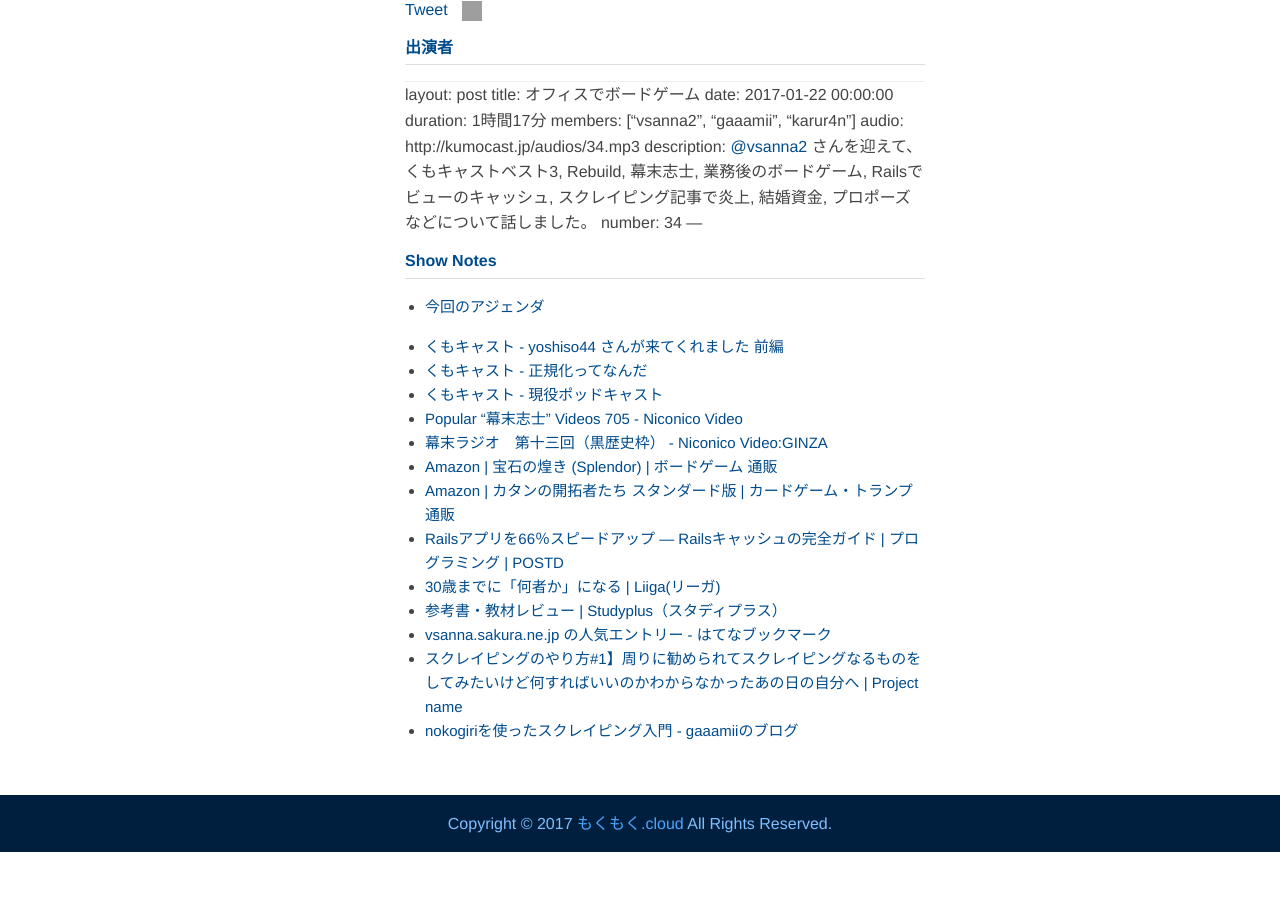
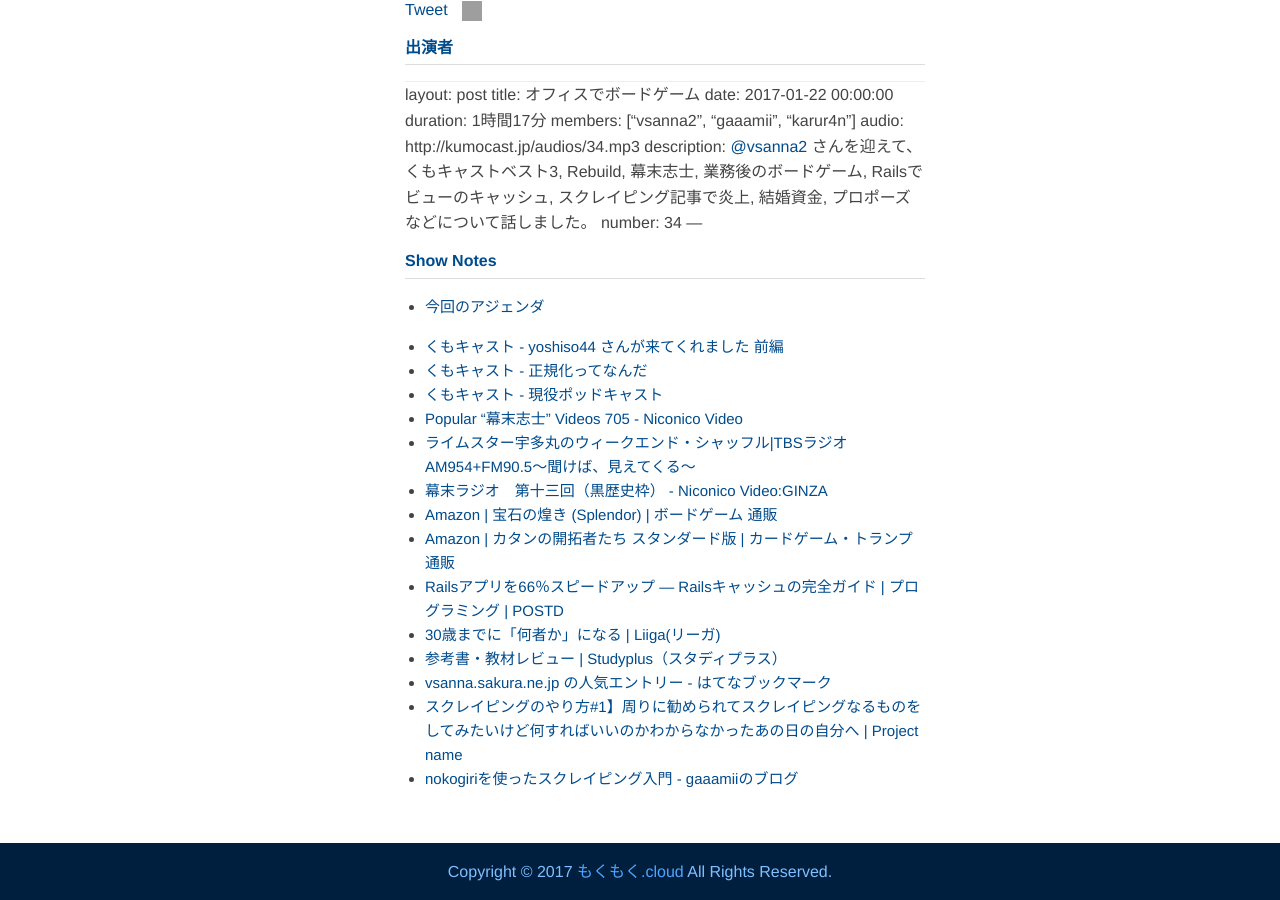
Before and after one commit to kumocast/kumocast.github.io, a Jekyll site: the page built from _posts/2017-01-22-play-board-game-in-office.md, in a window 1280 px wide and 900 px high, scrolled down 592 px. Built offline with Jekyll 4.4.1, drawn with Linux system fonts in a browser that asks for light colours; nearby versions of some CDN libraries; our own code applies the rules of GitHub Pages for plain Markdown files; comment, search, counter and statistics services are not loaded; before the commit the page ends 1444 px from its top, so only the background shows below that; grey boxes are pictures that could not be loaded.

Commit message:
ライムスター宇多丸を追加

```diff
--- a/_posts/2017-01-22-play-board-game-in-office.md
+++ b/_posts/2017-01-22-play-board-game-in-office.md
@@ -18,6 +18,7 @@
 - [くもキャスト \- 正規化ってなんだ](http://kumocast.jp/2015/07/27/normal-form.html)
 - [くもキャスト \- 現役ポッドキャスト](http://kumocast.jp/2016/10/15/active-podcast.html)
 - [Popular "幕末志士" Videos 705 \- Niconico Video](http://www.nicovideo.jp/tag/%E5%B9%95%E6%9C%AB%E5%BF%97%E5%A3%AB)
+- [ライムスター宇多丸のウィークエンド・シャッフル\|TBSラジオAM954\+FM90\.5～聞けば、見えてくる～](http://www.tbsradio.jp/utamaru/)
 - [幕末ラジオ　第十三回（黒歴史枠） \- Niconico Video:GINZA](http://www.nicovideo.jp/watch/1450089696)
 - [Amazon \| 宝石の煌き \(Splendor\) \| ボードゲーム 通販](https://www.amazon.co.jp/dp/B00IZEUFIA)
 - [Amazon \| カタンの開拓者たち スタンダード版 \| カードゲーム・トランプ 通販](https://www.amazon.co.jp/dp/B004SAX1EK)
```
